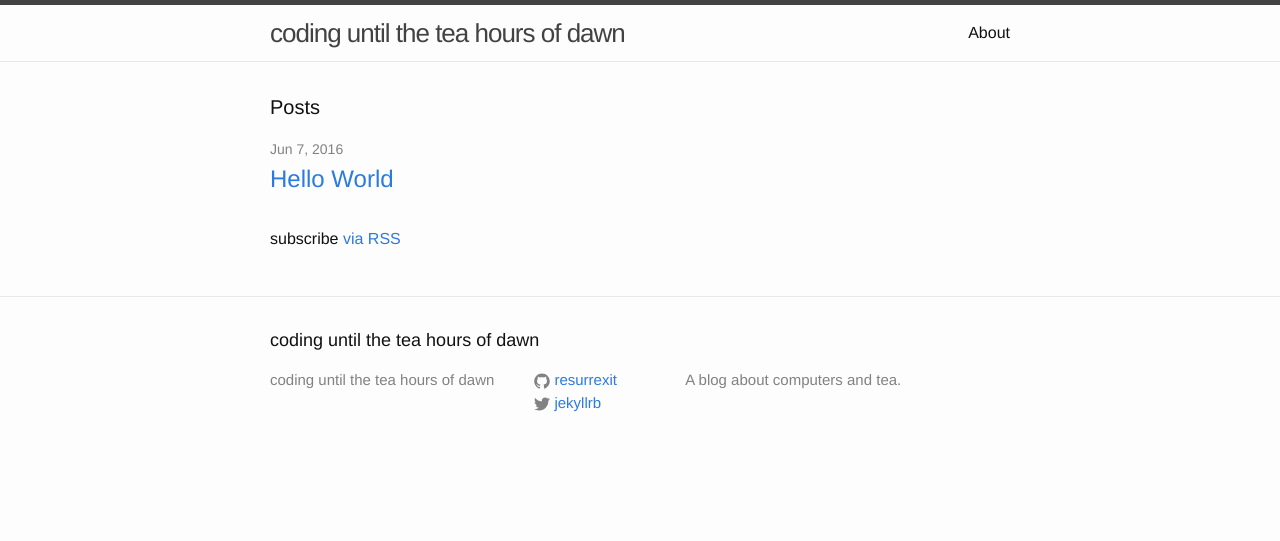
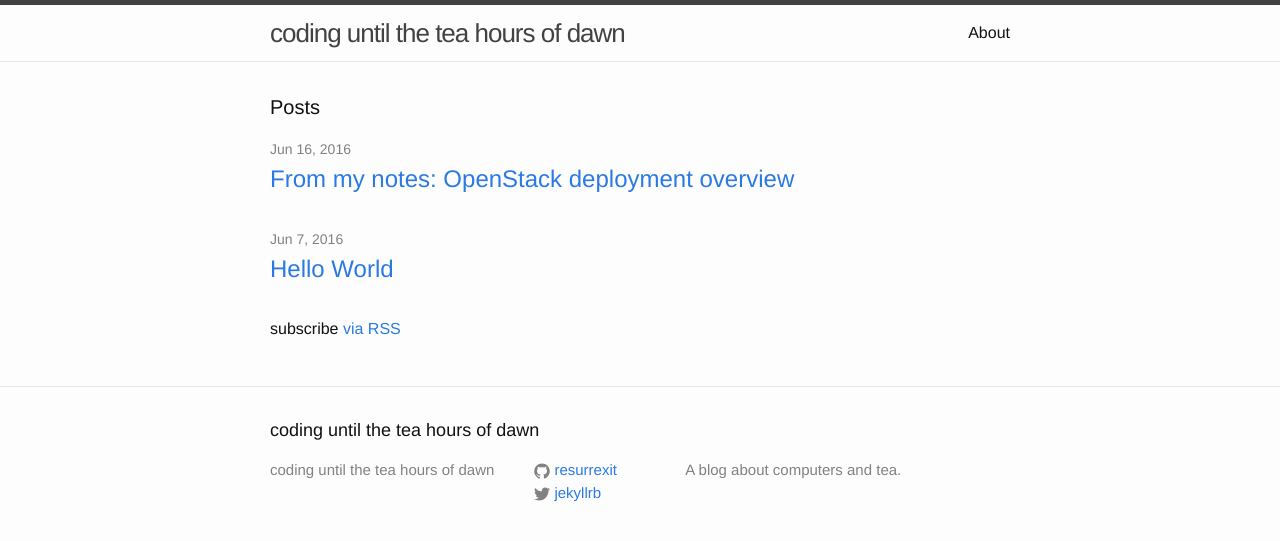
Before and after one commit to resurrexit/resurrexit.github.io, a Jekyll site: the page built from index.html, in a window 1280 px wide. Shown: the top 541 px of the page. Built offline with Jekyll 4.4.1, drawn with Linux system fonts in a browser that asks for light colours.

Commit message:
Publishing the post.

```diff
--- a/_drafts/the-wonderful-and-wild-world-of-openstack-deployment.markdown
+++ b/_posts/2016-06-16-openstack-deployment-overview.markdown
@@ -1,6 +1,7 @@
 ---
 layout: post
-title: "The Wonderful and Wild World of OpenStack Deployment"
+title: "From my notes: OpenStack deployment overview"
+date: 2016-06-16T16:02:54-04:00
 ---
 
 Disclaimer
```
